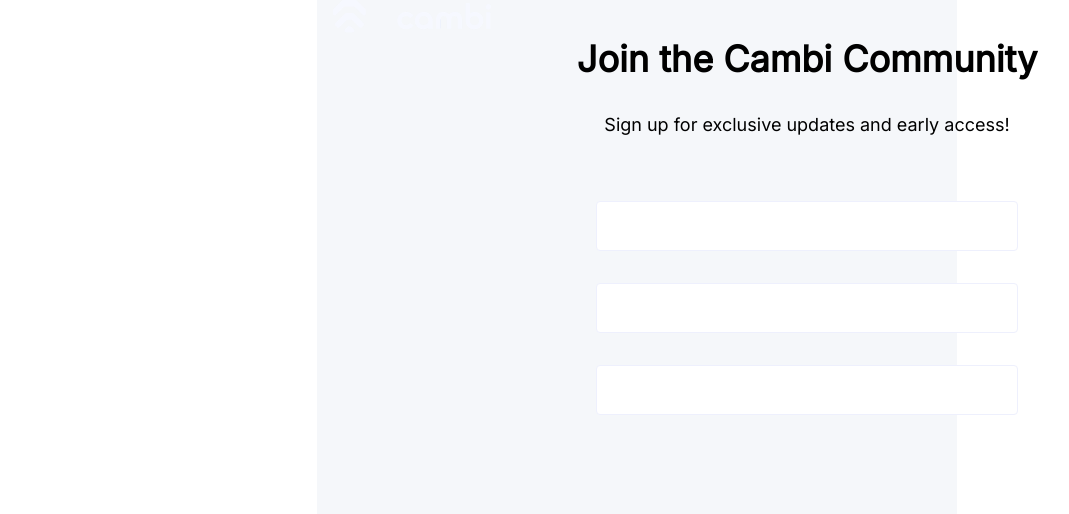
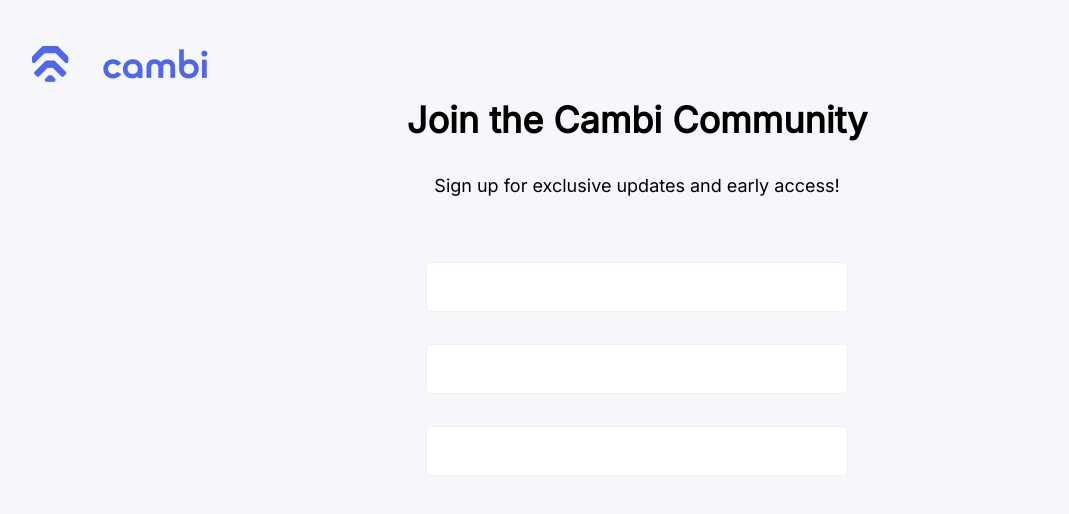
Before and after one commit to danielowenscs/cambi-website, a Vue app: page /joinus in a window 1280 px wide. Shown: the top 514 px of the page, without its empty margins (3-1072 px from the left). Built offline with nearby package versions, Linux system fonts and the light colour scheme.

Commit message:
Logo Routing Join Form

```diff
--- a/src/views/JoinCambi.vue
+++ b/src/views/JoinCambi.vue
@@ -1,8 +1,8 @@
 <template>
+    <header>
+            <img src="../assets/imgs/logo-cambi-p.png" @click="goHome()" alt="Website Logo">
+    </header>
     <body>
-        <header>
-            <img src="../assets/imgs/logo-cambi.png" @click="goHome()" alt="Website Logo">
-        </header>
         <div class="container">
             <h1 class="H2" >Join the Cambi Community</h1>
             <div class="spacing-16px"></div>
@@ -51,6 +51,9 @@
       const addedDoc = await addDoc(usersCollection, this.$data);
       console.log(addDoc, addedDoc);
     },
+    goHome () {
+            this.$router.push('/')
+        }
   }
   }
   </script>
@@ -61,14 +64,28 @@
     body {
         background-color: $N5;
         margin: 0 auto; /* shorthand for setting top and bottom margin to 0 and left and right margin to auto */
-        width: 50%;
+        width: 100%;
+        height: 100%;
     }
 
     img {
-        margin-left: 1rem;
+        margin: 1rem;
+    }
+
+    header {
+        width: 100%;
+        display: flex;
+        justify-content: space-between;
+        align-items: center;
+        transition: 0.6s;
+        padding-left: 1.5%;
+        padding-right: 1.5%;
+        padding-top: 30px;
+        background-color: $N5;
     }
 
     .container {
+        margin: auto;
         width: 980px;
         height: 520px;
     }
```
